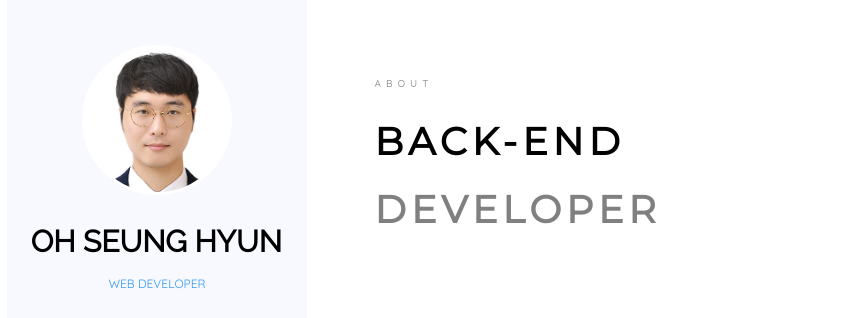
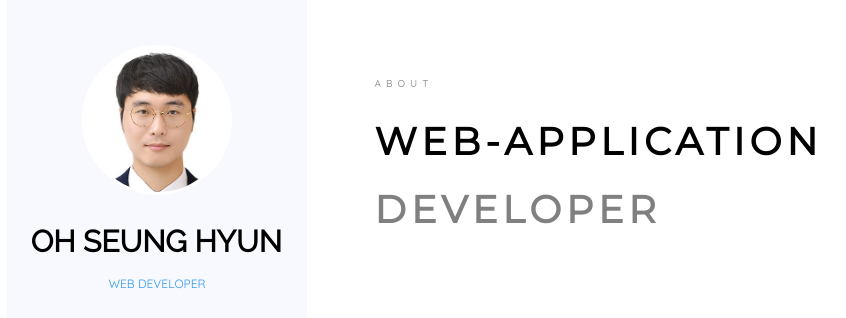
Before and after one commit to LucestDail/devoshportfolio, a Django app: page /portfolio/ in a window 1280 px wide. Shown: the top 318 px of the page, without its empty margins (48-894 px from the left). Run offline with Django 3.2, Linux system fonts and the light colour scheme; data comes from the database, SQL or seed files in the repository; some libraries are stand-ins or nearby versions; some web fonts are replaced.

Commit message:
Update portfolio_master.html

```diff
--- a/portfolio/templates/portfolio_master.html
+++ b/portfolio/templates/portfolio_master.html
@@ -53,7 +53,7 @@
                               <div class="col-md-12">
                                  <div class="about-desc">
                                      <span class="heading-meta">About</span>
-                                     <h1 class="colorlib-heading"><strong>Back-End <span style="color: gray">Developer</span></strong></h1>
+                                     <h1 class="colorlib-heading"><strong>Web-Application <span style="color: gray">Developer</span></strong></h1>
                                      <div class = "aboutphoto">
                                      </div>
 								     <h3 class="colorlib-heading"><strong>"노력하는 개발자, 오승현입니다."</strong></h3>
```
